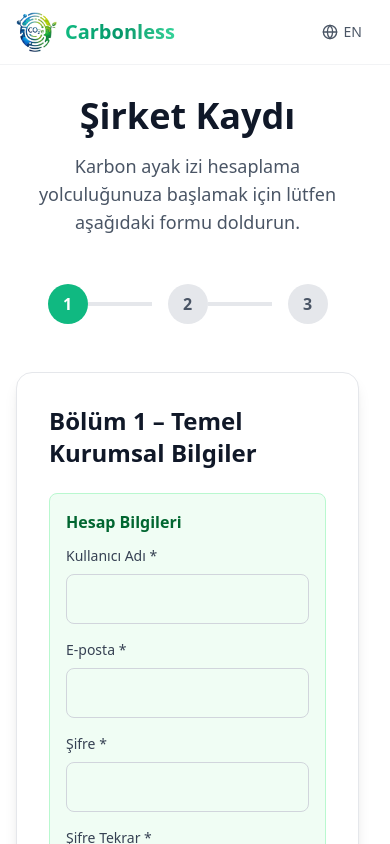
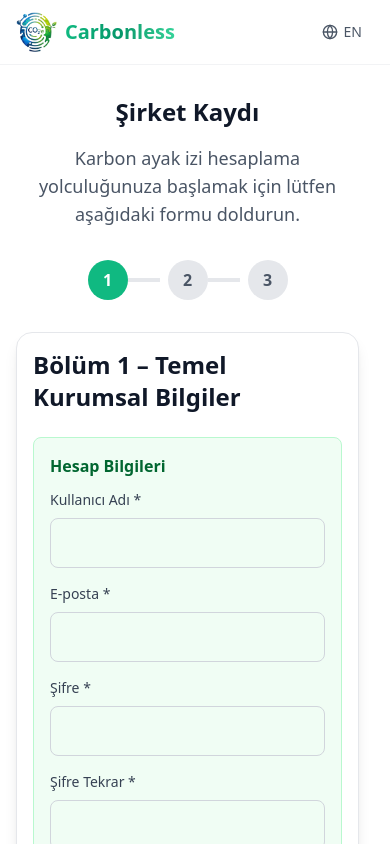
Before and after one commit to nazaninghn/carbonless, a Next.js app in the folder nexus_insights-saas-neon_nextjs/: page /register in a window 390 px wide. Shown: the top 844 px of the page. Built offline with nearby package versions, Linux system fonts and the light colour scheme.

Commit message:
feat: make entire site responsive for mobile devices

```diff
--- a/nexus_insights-saas-neon_nextjs/src/app/login/page.jsx
+++ b/nexus_insights-saas-neon_nextjs/src/app/login/page.jsx
@@ -135,14 +135,14 @@ export default function LoginPage() {
 
             {/* Right Side - Login Form */}
             <div>
-              <div className="bg-white rounded-2xl shadow-xl p-8 lg:p-10 relative overflow-hidden">
+              <div className="bg-white rounded-2xl shadow-xl p-6 sm:p-8 lg:p-10 relative overflow-hidden">
                 {/* Decorative gradient */}
                 <div className="absolute top-0 right-0 w-40 h-40 bg-gradient-to-br from-primary/5 to-secondary/5 rounded-full -mr-20 -mt-20"></div>
 
                 <div className="relative z-10">
                   {/* Header */}
                   <div className="mb-8">
-                    <h2 className="text-3xl font-bold mb-2">{t.login.title}</h2>
+                    <h2 className="text-2xl sm:text-3xl font-bold mb-2">{t.login.title}</h2>
                     <p className="text-gray-600">{t.login.subtitle}</p>
                   </div>
 
--- a/nexus_insights-saas-neon_nextjs/src/app/page.jsx
+++ b/nexus_insights-saas-neon_nextjs/src/app/page.jsx
@@ -161,7 +161,7 @@ export default function Page() {
                       {/* Dashboard Layout */}
                       <div className="flex bg-gray-100">
                         {/* Sidebar */}
-                        <div className="w-14 bg-white border-r border-gray-200 py-4 flex flex-col items-center gap-4">
+                        <div className="hidden sm:flex w-14 bg-white border-r border-gray-200 py-4 flex-col items-center gap-4">
                           <div className="w-8 h-8 bg-gradient-to-br from-primary to-accent rounded-lg flex items-center justify-center"><Hexagon className="w-4 h-4 text-white" /></div>
                           <div className="w-8 h-8 bg-primary/10 rounded-lg flex items-center justify-center"><LayoutDashboard className="w-4 h-4 text-primary" /></div>
                           <div className="w-8 h-8 hover:bg-gray-100 rounded-lg flex items-center justify-center"><BarChart3 className="w-4 h-4 text-gray-400" /></div>
@@ -284,7 +284,7 @@ export default function Page() {
                     </div>
                   </div>
                   {/* Floating Stats Card */}
-                  <div data-aos="fade-up" data-aos-delay="200" className="absolute -bottom-6 -left-6 glass-card rounded-xl p-4 shadow-xl">
+                  <div data-aos="fade-up" data-aos-delay="200" className="hidden sm:block absolute -bottom-6 -left-6 glass-card rounded-xl p-4 shadow-xl">
                     <div className="flex items-center gap-3">
                       <div className="w-12 h-12 bg-green-100 rounded-lg flex items-center justify-center">
                         <TrendingUp className="w-6 h-6 text-green-600" />
@@ -296,7 +296,7 @@ export default function Page() {
                     </div>
                   </div>
                   {/* Floating AI Card */}
-                  <div data-aos="fade-down" data-aos-delay="400" className="absolute -top-6 -right-6 glass-card rounded-xl p-4 shadow-xl">
+                  <div data-aos="fade-down" data-aos-delay="400" className="hidden sm:block absolute -top-6 -right-6 glass-card rounded-xl p-4 shadow-xl">
                     <div className="flex items-center gap-3">
                       <div className="w-12 h-12 bg-primary/10 rounded-lg flex items-center justify-center"><Brain className="w-6 h-6 text-primary" /></div>
                       <div>
--- a/nexus_insights-saas-neon_nextjs/src/app/register/page.jsx
+++ b/nexus_insights-saas-neon_nextjs/src/app/register/page.jsx
@@ -117,8 +117,8 @@ export default function RegisterPage() {
       <main className="pt-24 pb-16">
         <div className="max-w-4xl mx-auto px-4 sm:px-6 lg:px-8">
           {/* Page Header */}
-          <div className="text-center mb-12">
-            <h1 className="text-4xl font-bold mb-4">
+          <div className="text-center mb-8 sm:mb-12">
+            <h1 className="text-2xl sm:text-4xl font-bold mb-4">
               {t.register.title}
             </h1>
             <p className="text-lg text-gray-600">
@@ -127,8 +127,8 @@ export default function RegisterPage() {
           </div>
 
           {/* Progress Steps */}
-          <div className="flex items-center justify-center mb-12">
-            <div className="flex items-center gap-4">
+          <div className="flex items-center justify-center mb-8 sm:mb-12">
+            <div className="flex items-center gap-2 sm:gap-4">
               {[1, 2, 3].map((step) => (
                 <div key={step} className="flex items-center">
                   <div className={`w-10 h-10 rounded-full flex items-center justify-center font-semibold ${
@@ -141,7 +141,7 @@ export default function RegisterPage() {
                     {currentSection > step ? <CheckCircle className="w-5 h-5" /> : step}
                   </div>
                   {step < 3 && (
-                    <div className={`w-16 h-1 ${currentSection > step ? 'bg-green-500' : 'bg-gray-200'}`} />
+                    <div className={`w-8 sm:w-16 h-1 ${currentSection > step ? 'bg-green-500' : 'bg-gray-200'}`} />
                   )}
                 </div>
               ))}
@@ -149,7 +149,7 @@ export default function RegisterPage() {
           </div>
 
           {/* Form */}
-          <form onSubmit={handleSubmit} className="bg-white rounded-2xl shadow-lg border border-gray-200 p-8">
+          <form onSubmit={handleSubmit} className="bg-white rounded-2xl shadow-lg border border-gray-200 p-4 sm:p-8">
             {/* Section 1: Basic Corporate Information */}
             {currentSection === 1 && (
               <div className="space-y-6">
--- a/nexus_insights-saas-neon_nextjs/src/components/Chatbot.jsx
+++ b/nexus_insights-saas-neon_nextjs/src/components/Chatbot.jsx
@@ -205,7 +205,7 @@ export default function Chatbot({ language = 'tr' }) {
 
       {/* Chat Window */}
       {open && (
-        <div className="fixed bottom-6 right-6 z-50 w-96 h-[600px] bg-white rounded-2xl shadow-2xl border border-gray-200 flex flex-col overflow-hidden">
+        <div className="fixed bottom-0 right-0 sm:bottom-6 sm:right-6 z-50 w-full sm:w-96 h-full sm:h-[600px] bg-white sm:rounded-2xl shadow-2xl border border-gray-200 flex flex-col overflow-hidden">
           {/* Header */}
           <div className="bg-gradient-to-r from-primary to-secondary px-4 py-3 flex items-center justify-between flex-shrink-0">
             <div className="flex items-center gap-2">
--- a/nexus_insights-saas-neon_nextjs/src/styles/globals.css
+++ b/nexus_insights-saas-neon_nextjs/src/styles/globals.css
@@ -3,7 +3,8 @@
 
 @layer base {
   [x-cloak] { display: none !important; }
-  html { scrollbar-gutter: stable; }
+  html { scrollbar-gutter: stable; overflow-x: hidden; }
+  body { overflow-x: hidden; }
 }
 
 @layer utilities {
```
Also changed, not shown: nexus_insights-saas-neon_nextjs/src/app/dashboard/page.jsx (+9 -9 lines).
